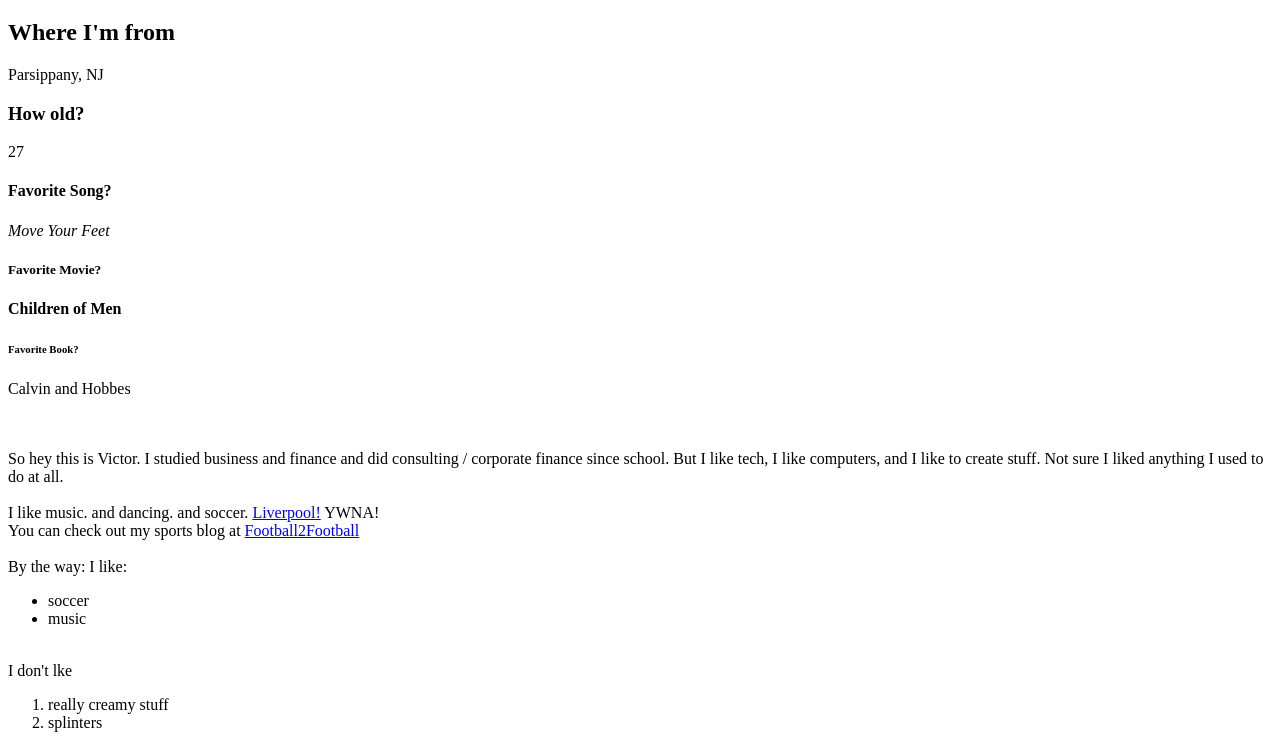
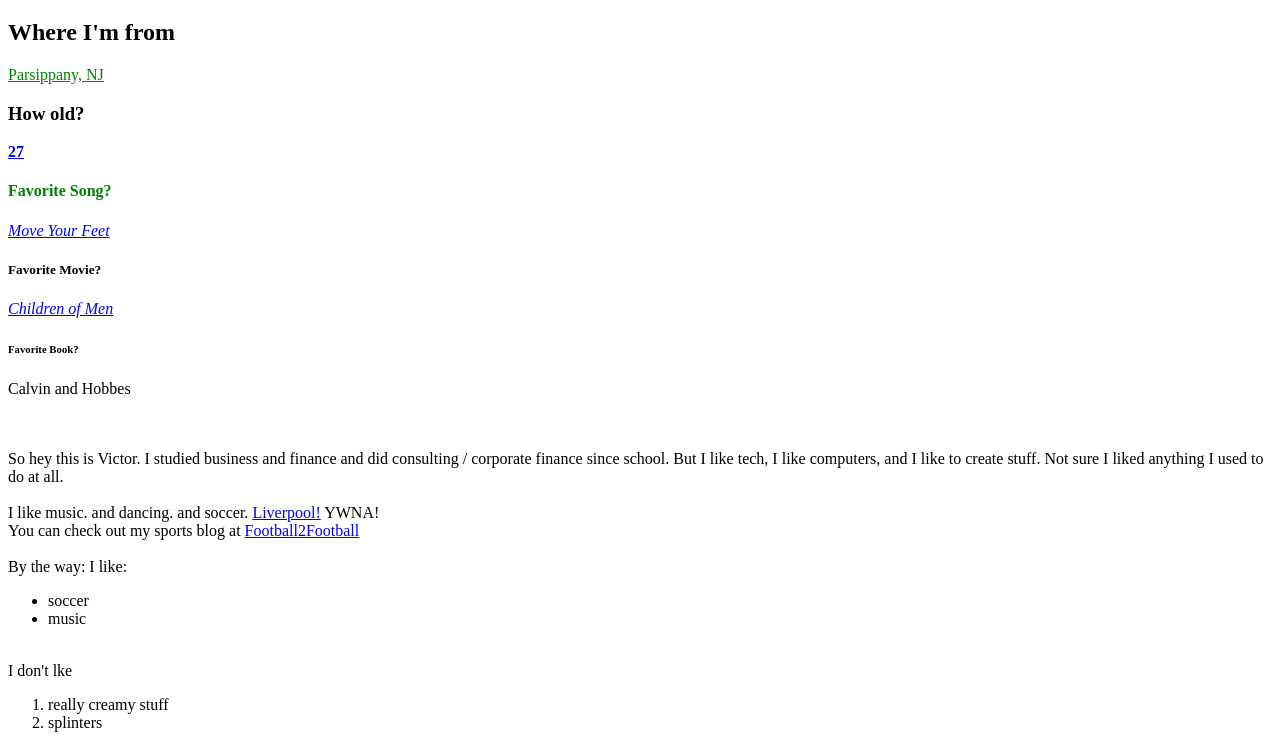
Before and after one commit to jarmstrng/lunacraz.github.io, a plain HTML site: page dbc1.html in a window 1280 px wide. Shown: the part 61-800 px from the top of the page. Drawn offline with Linux system fonts and the light colour scheme.

Commit message:
Updated Reflection and CSS

```diff
--- a/dbc1.html
+++ b/dbc1.html
@@ -2,19 +2,21 @@
 <html lang="en">
 	<head>
 		<title>Hey Whatsup</title>
+		<link rel="stylesheet" type="text/css" href="unit1_projects/stylesheets/dbc1.css">
+		<meta charset="utf-8">
 	</head>
 	<body>
 		<h1>Bio</h1>
 		<h2>Where I'm from</h2>
-		<p>Parsippany, NJ</p>
+		<p class="key">Parsippany, NJ</p>
 		<h3>How old?</h3>
-		<p>27</p>
-		<h4>Favorite Song?</h4>
+		<p id = "principal">27</p>
+		<h4 class = "veggie">Favorite Song?</h4>
 		<p><i>Move Your Feet</i></p>
 		<h5>Favorite Movie?</h5>
-		<p><b>Children of Men</b></p>
+		<p id ="first">Children of Men</p>
 		<h6>Favorite Book?</h6>
-		<p>Calvin and Hobbes</p>
+		Calvin and Hobbes</p>
 		<br><br>
 		So hey this is Victor.  I studied business and finance and did consulting / corporate finance since school.  But I like tech, I like computers, and I like to create stuff.  Not sure I liked anything I used to do at all.
 		<br><br>
--- /dev/null
+++ b/unit1_projects/stylesheets/dbc1.css
@@ -0,0 +1,18 @@
+
+p {
+	color: blue;
+	text-decoration: underline;
+}
+
+.key {
+	color: green;
+}
+
+#principal {
+	font-weight: bolder;
+}
+
+strong { color: red; }
+.oranje { color: orange; }
+.veggie { color: green; }
+#first { font-style: italic; }
```
